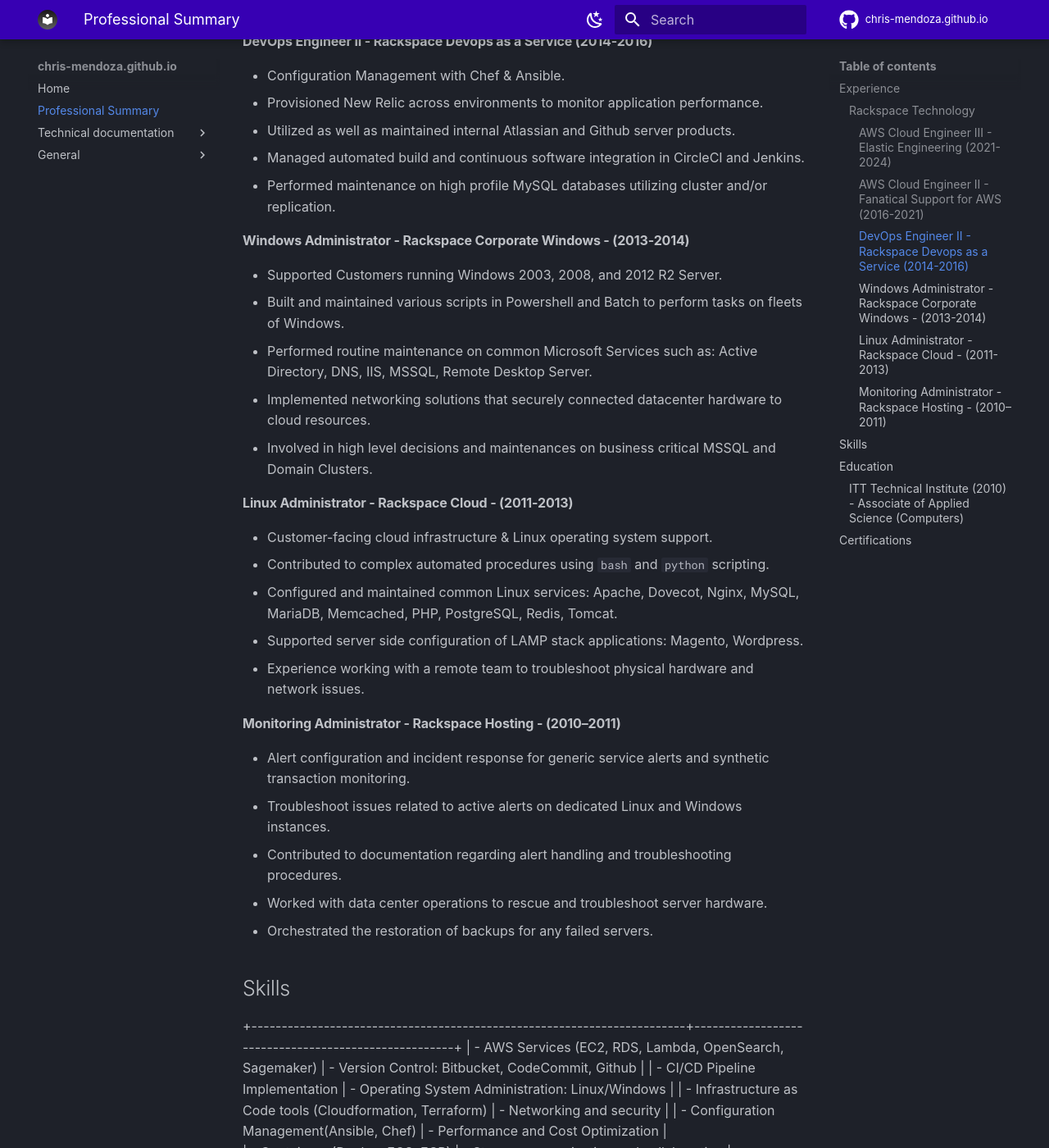
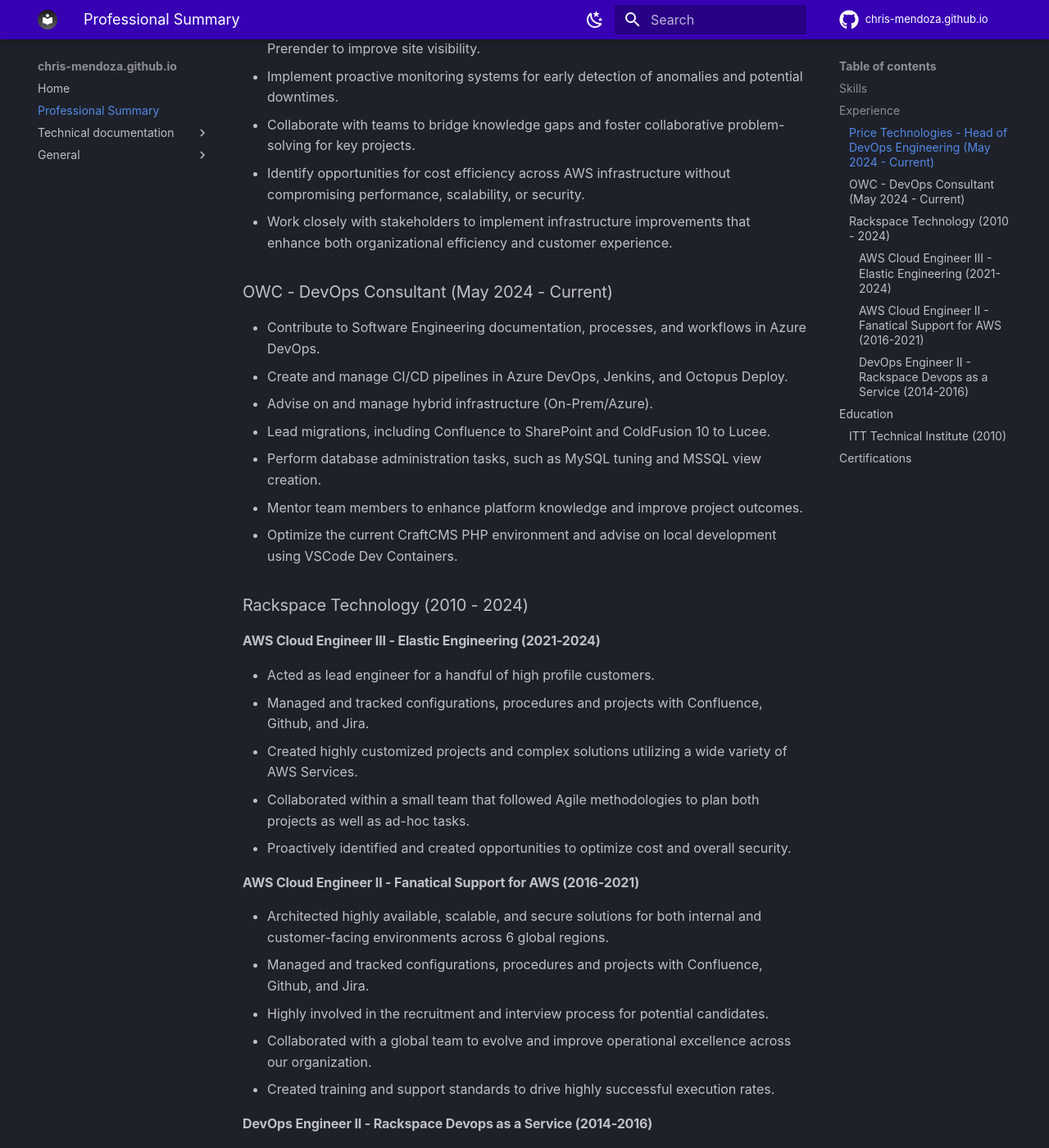
Before and after one commit to chris-mendoza/doc-site, an MkDocs documentation site: the page built from docs/docs/about_me.md, in a window 1280 px wide and 1400 px high, scrolled down 944 px. Shown: the whole window at 82% size. Built offline with MkDocs 1.6.1 and Material for MkDocs 9.7.7, drawn with Linux system fonts in a browser that asks for light colours; comment, search, counter and statistics services are not loaded; some of the changed text lies outside the part shown.

Commit message:
update about_me

```diff
--- a/docs/docs/about_me.md
+++ b/docs/docs/about_me.md
@@ -5,11 +5,42 @@
 version: 1.0
 ---
 
-Dedicated and knowledgable AWS DevOps Engineer with over 13 years of experience in delivering solutions that align with industry best practices. Accustomed to developing strategies that align with organizational objectives in a high velocity environment.
+Experienced Cloud DevOps Engineer with over 14 years of expertise in delivering cloud-based solutions, optimizing infrastructures, and implementing automation strategies. Proven track record of driving operational excellence, cost efficiency, and security enhancements in high-velocity environments. Collaborative leader with a commitment to aligning technical solutions with business objectives.
+
+## Skills
+
++---------------------------------------------------------------------+------------------------------------------------------------------------+
+| - **Cloud Platforms** Azure, AWS                                    | - **Collaboration Tools** Bitbucket, CodeCommit, Github                |
+| - **CI/CD**                                                         | - **Automation & Scripting** Bash, Python                              |
+|    Jenkins, Azure DevOps, Git Workflows, AWS Code Pipeline          | - **Performance & Cost Optimization** AWS Cost Management, Rightsizing |
+| - **Infrastructure as Code** Terraform, Terragrunt                  | - **Containers** Docker, ECS, ECR                                      |
+| - **Configuration Management** Ansible, Chef                        | - **Atlassian** Bitbucket, Jira, Confluence                            |
+| - **Security Best Practices** IAM, VPC, Security Groups, WAF        | - **Leadership & Collaboration:**                                      |
+| - **Monitoring & Logging** New Relic, CloudWatch, Nagios            |     Cross-team management, Organizational Change                       |
++---------------------------------------------------------------------+------------------------------------------------------------------------+
 
 ## Experience
 
-### Rackspace Technology
+### Price Technologies - Head of DevOps Engineering (May 2024 - Current)
+- Develop and maintain technical documentation to ensure smooth operations and effective knowledge sharing.
+- Manage site reliability and incident response for AWS environments, ensuring system stability and performance.
+- Enhance SEO strategies using Bing Webmasters, Google Search Console, and Prerender to improve site visibility.
+- Implement proactive monitoring systems for early detection of anomalies and potential downtimes.
+- Collaborate with teams to bridge knowledge gaps and foster collaborative problem-solving for key projects.
+- Identify opportunities for cost efficiency across AWS infrastructure without compromising performance, scalability, or security.
+- Work closely with stakeholders to implement infrastructure improvements that enhance both organizational efficiency and customer experience.
+
+### OWC - DevOps Consultant (May 2024 - Current)
+
+- Contribute to Software Engineering documentation, processes, and workflows in Azure DevOps.
+- Create and manage CI/CD pipelines in Azure DevOps, Jenkins, and Octopus Deploy.
+- Advise on and manage hybrid infrastructure (On-Prem/Azure).
+- Lead migrations, including Confluence to SharePoint and ColdFusion 10 to Lucee.
+- Perform database administration tasks, such as MySQL tuning and MSSQL view creation.
+- Mentor team members to enhance platform knowledge and improve project outcomes.
+- Optimize the current CraftCMS PHP environment and advise on local development using VSCode Dev Containers.
+
+### Rackspace Technology (2010 - 2024)
 
 #### AWS Cloud Engineer III - Elastic Engineering (2021-2024)
 
@@ -35,43 +66,10 @@
 - Managed automated build and continuous software integration in CircleCI and Jenkins.
 - Performed maintenance on high profile MySQL databases utilizing cluster and/or replication.
 
-#### Windows Administrator - Rackspace Corporate Windows - (2013-2014)
-
-- Supported Customers running Windows 2003, 2008, and 2012 R2 Server.
-- Built and maintained various scripts in Powershell and Batch to perform tasks on fleets of Windows.
-- Performed routine maintenance on common Microsoft Services such as: Active Directory, DNS, IIS, MSSQL, Remote Desktop Server.
-- Implemented networking solutions that securely connected datacenter hardware to cloud resources.
-- Involved in high level decisions and maintenances on business critical MSSQL and Domain Clusters.
-
-#### Linux Administrator - Rackspace Cloud - (2011-2013)
-
-- Customer-facing cloud infrastructure & Linux operating system support.
-- Contributed to complex automated procedures using `bash` and `python` scripting.
-- Configured and maintained common Linux services: Apache, Dovecot, Nginx, MySQL, MariaDB, Memcached, PHP, PostgreSQL, Redis, Tomcat.
-- Supported server side configuration of LAMP stack applications: Magento, Wordpress.
-- Experience working with a remote team to troubleshoot physical hardware and network issues.
-
-#### Monitoring Administrator - Rackspace Hosting - (2010–2011)
-
-- Alert configuration and incident response for generic service alerts and synthetic transaction monitoring.
-- Troubleshoot issues related to active alerts on dedicated Linux and Windows instances.
-- Contributed to documentation regarding alert handling and troubleshooting procedures.
-- Worked with data center operations to rescue and troubleshoot server hardware.
-- Orchestrated the restoration of backups for any failed servers.
-
-## Skills
-
-+------------------------------------------------------------------------+-----------------------------------------------------+
-| - AWS Services (EC2, RDS, Lambda, OpenSearch, Sagemaker)               | - Version Control: Bitbucket, CodeCommit, Github    |
-| - CI/CD Pipeline Implementation                                        | - Operating System Administration: Linux/Windows    |
-| - Infrastructure as Code tools (Cloudformation, Terraform)             | - Networking and security                           |
-| - Configuration Management(Ansible, Chef)                              | - Performance and Cost Optimization                 |
-| - Containers (Docker, ECS, ECR)                                        | - Strong communication and collaboration            |
-+------------------------------------------------------------------------+-----------------------------------------------------+
-
 ## Education
 
-### ITT Technical Institute (2010) - Associate of Applied Science (Computers)
+### ITT Technical Institute (2010)
+Associate of Applied Science (Computers)
 
 ## Certifications
 
```
